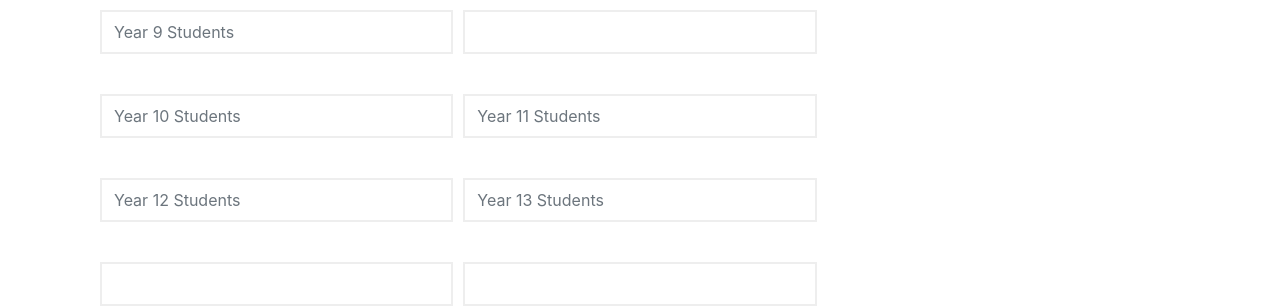
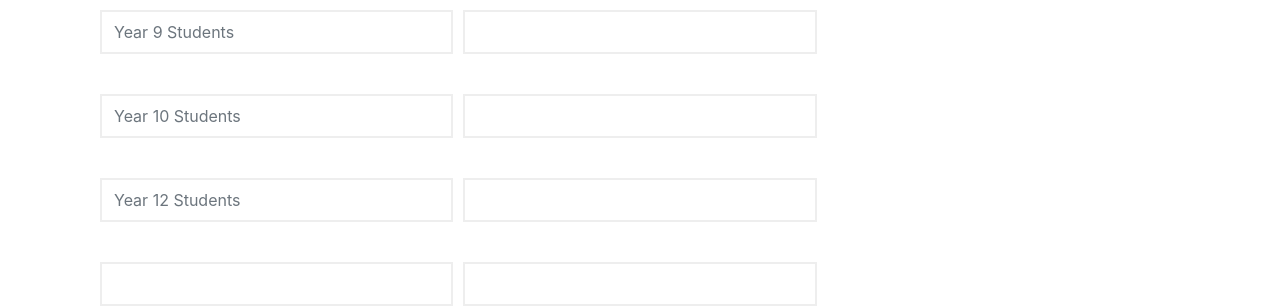
Before and after one commit to thetanewzealand/thetanewzealand.github.io, a Jekyll site: the page built from registration.md, in a window 1280 px wide. Shown: the part 2358-2666 px from the top of the page. Built offline with Jekyll 4.4.1, drawn with Linux system fonts in a browser that asks for light colours; nearby versions of some CDN libraries.

Commit message:
Adding files

```diff
--- a/_layouts/registration.html
+++ b/_layouts/registration.html
@@ -9,7 +9,7 @@
     <div class="form-row">
       <div class="form-group col-md-6 col-sm-12">
         <label for="inputEmail4">Name</label>
-        <input type="text" name="Name" class="form-control" id="inputEmail4" placeholder="">
+        <input type="text" name="Name" class="form-control" id="inputEmail4" placeholder="" required>
       </div>
       <div class="form-group col-md-6 col-sm-12">
         <label for="inputPassword4">Position</label>
@@ -108,7 +108,7 @@
                 </div>
                 <div class="form-group col-sm-4">
                         <label for="inputEmail4"><p>Total number of classes:</p></label>
-                        <input name="Total Number of classes available" type="email" class="form-control" id="inputEmail4" placeholder="">
+                        <input name="Total Number of classes available for year 9 students" type="text" class="form-control" id="inputEmail4" placeholder="">
                       </div>
 
     </div>
@@ -119,7 +119,7 @@
             </div>
             <div class="form-group col-sm-4">
                 <label for="inputEmail4"></label>
-                <input name="Total Number of classes available" type="text" class="form-control" id="inputEmail4" placeholder="Year 11 Students">
+                <input name="Total Number of classes available for year 10 students" type="text" class="form-control" id="inputEmail4" placeholder="">
             </div>
     </div>
     <div class="form-row">
@@ -129,7 +129,7 @@
             </div>
             <div class="form-group col-sm-4">
                 <label for="inputEmail4"></label>
-                <input name="Total Number of classes available" type="text" class="form-control" id="inputEmail4" placeholder="Year 13 Students">
+                <input name="Total Number of classes available for year 11 students" type="text" class="form-control" id="inputEmail4" placeholder="">
             </div>
     </div>
     <div class="form-row">
@@ -139,17 +139,17 @@
             </div>
             <div class="form-group col-sm-4">
                 <label for="inputEmail4"></label>
-                <input name="Total Number of classes available" type="text" class="form-control" id="inputEmail4" placeholder="">
+                <input name="Total Number of classes available for year 12 students" type="text" class="form-control" id="inputEmail4" placeholder="">
             </div>
     </div>
     <div class="form-row">
             <div class="form-group col-sm-4">
               <label for="inputEmail4"></label>
-              <input name="Number of year 13 students attending. (If blank then none are attending)" type="text5" class="form-control" id="inputEmail4" placeholder="">
+              <input name="Number of year 13 students attending. (If blank then none are attending)" type="text" class="form-control" id="inputEmail4" placeholder="">
             </div>
             <div class="form-group col-sm-4">
                 <label for="inputEmail4"></label>
-                <input name="Total Number of classes available" type="text" class="form-control" id="inputEmail4" placeholder="">
+                <input name="Total Number of classes available for year 13 students" type="text" class="form-control" id="inputEmail4" placeholder="">
             </div>
     </div>
 
```
